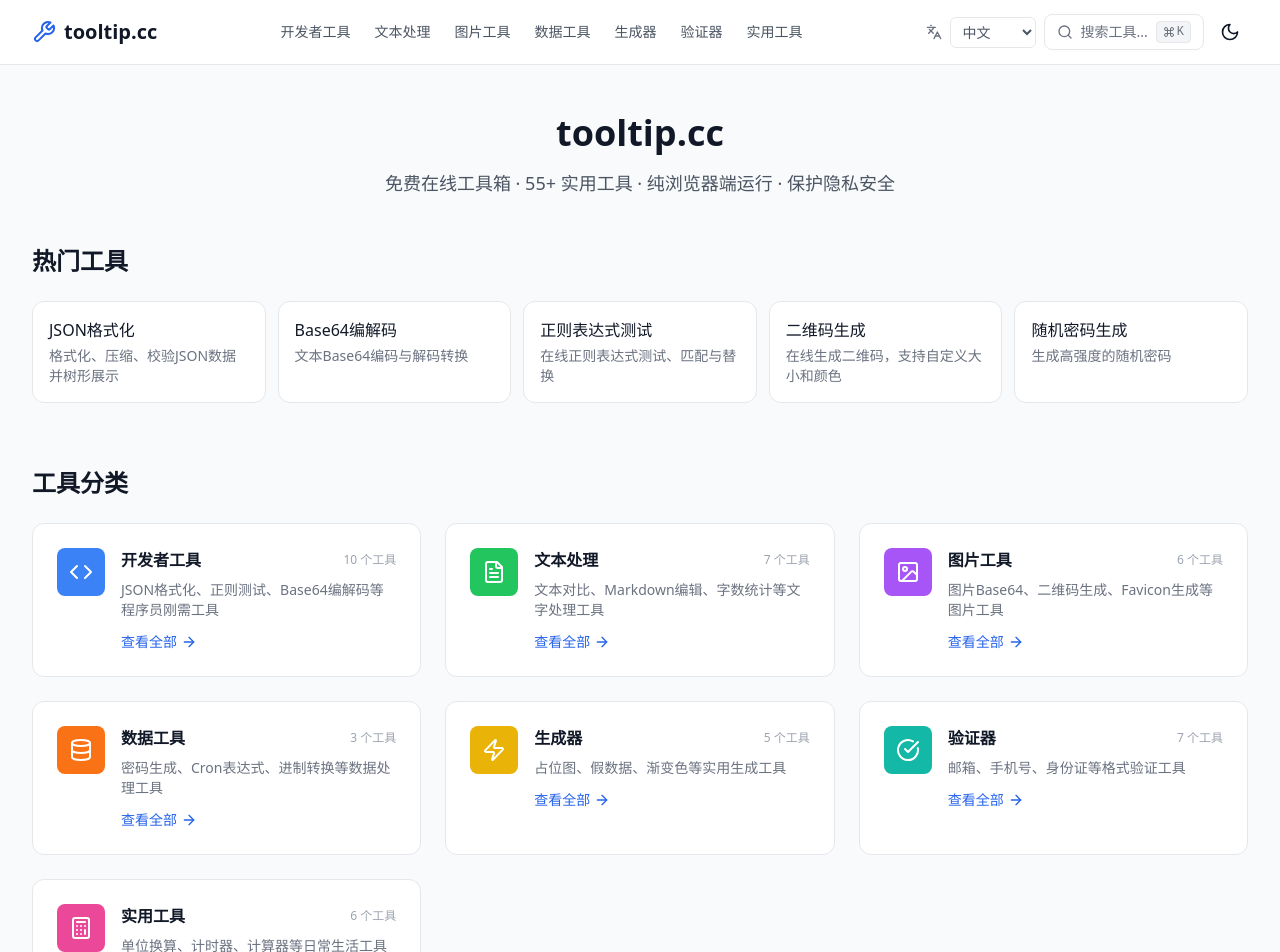
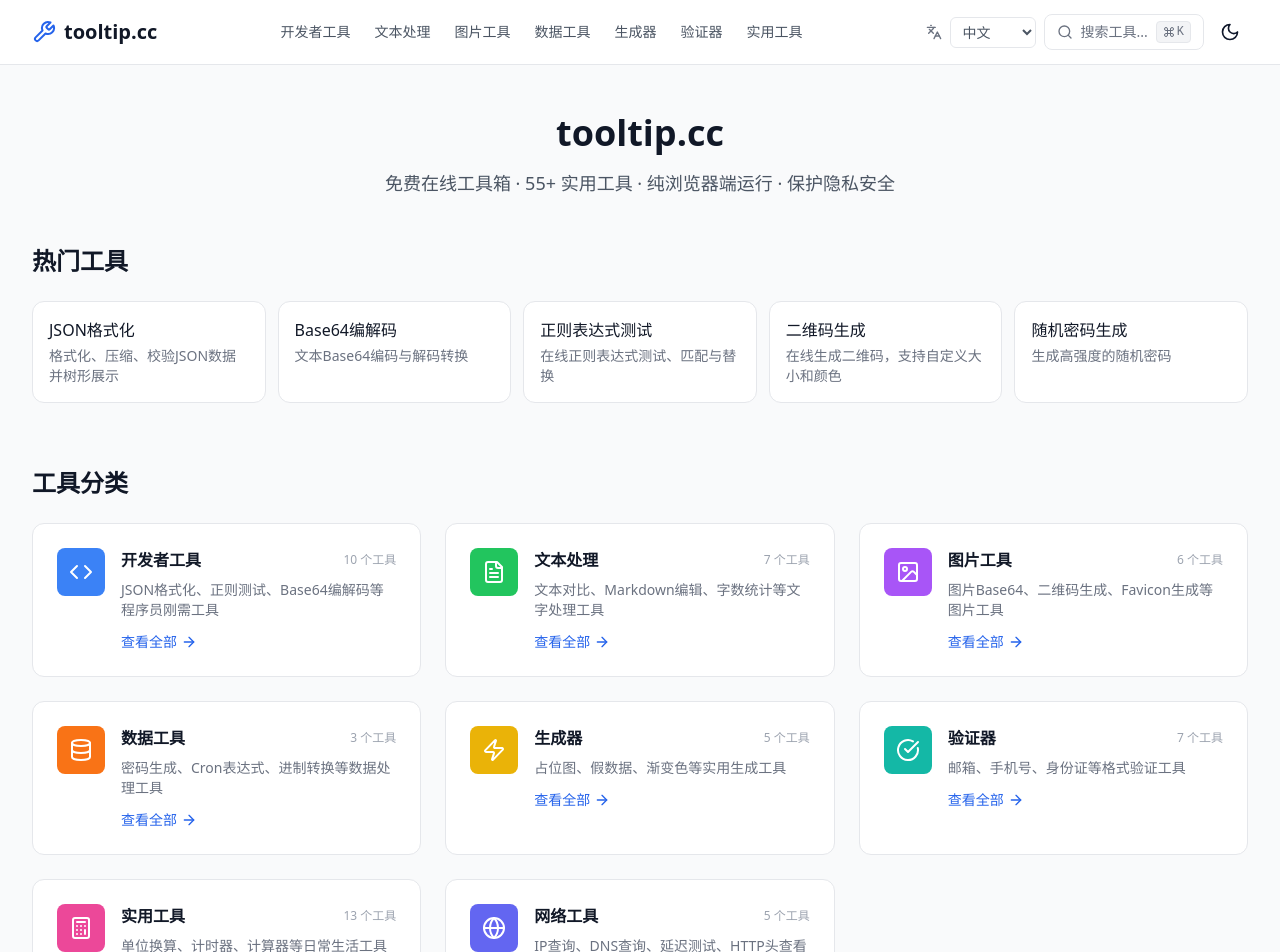
Before and after one commit to dawn-jg/tool, a Next.js app: page / in a window 1280 px wide. Shown: the top 952 px of the page. Built offline with nearby package versions, Linux system fonts and the light colour scheme.

Commit message:
feat: add network-tools category to homepage

```diff
--- a/app/page.tsx
+++ b/app/page.tsx
@@ -1,7 +1,7 @@
 "use client";
 
 import Link from "next/link";
-import { Code, FileText, ImageIcon, Database, Zap, CheckCircle, Calculator, ArrowRight } from "lucide-react";
+import { Code, FileText, ImageIcon, Database, Zap, CheckCircle, Calculator, ArrowRight, Globe } from "lucide-react";
 import { useI18n } from "@/lib/i18n";
 
 const categories = [
@@ -58,8 +58,16 @@ const categories = [
     nameDescKey: "cat.utilitiesDesc",
     href: "/utilities",
     icon: Calculator,
-    count: 6,
+    count: 13,
     color: "bg-pink-500",
+  },
+  {
+    nameKey: "cat.network",
+    nameDescKey: "cat.networkDesc",
+    href: "/network-tools",
+    icon: Globe,
+    count: 5,
+    color: "bg-indigo-500",
   },
 ];
 
```
